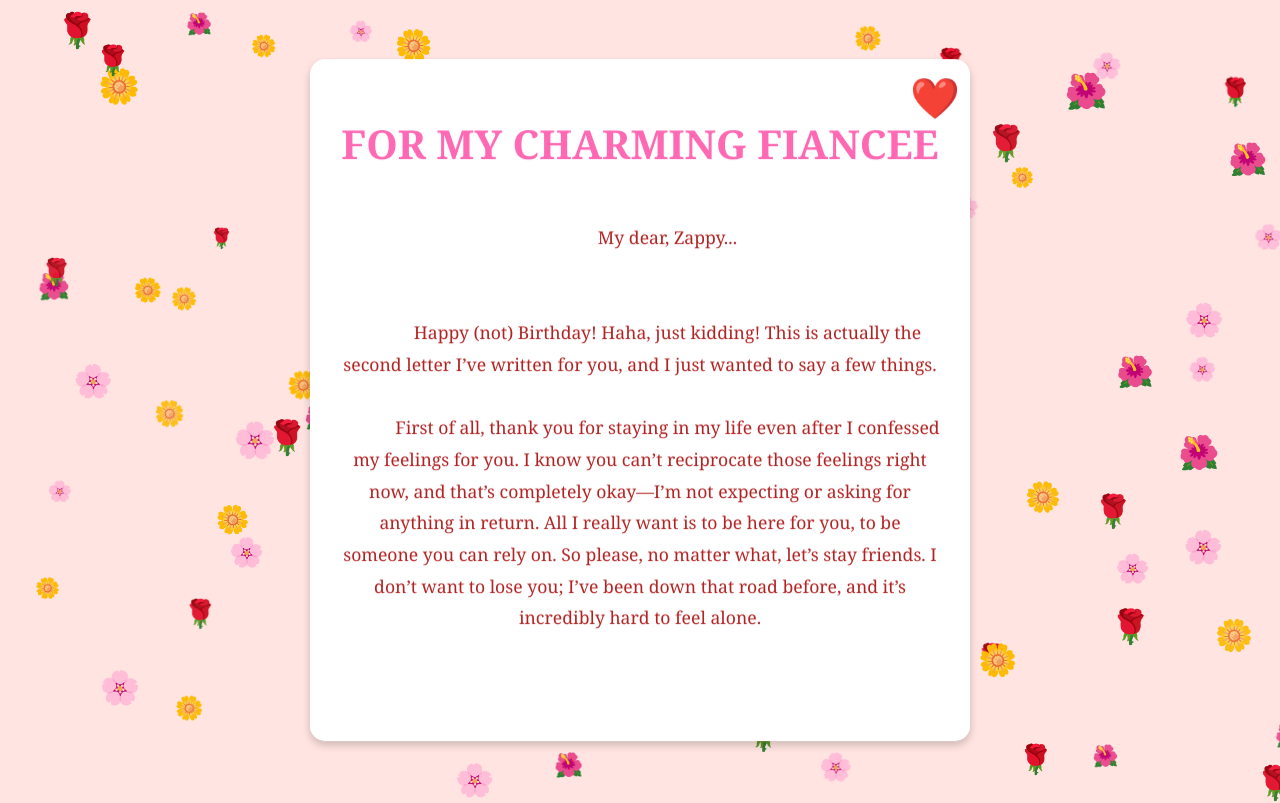
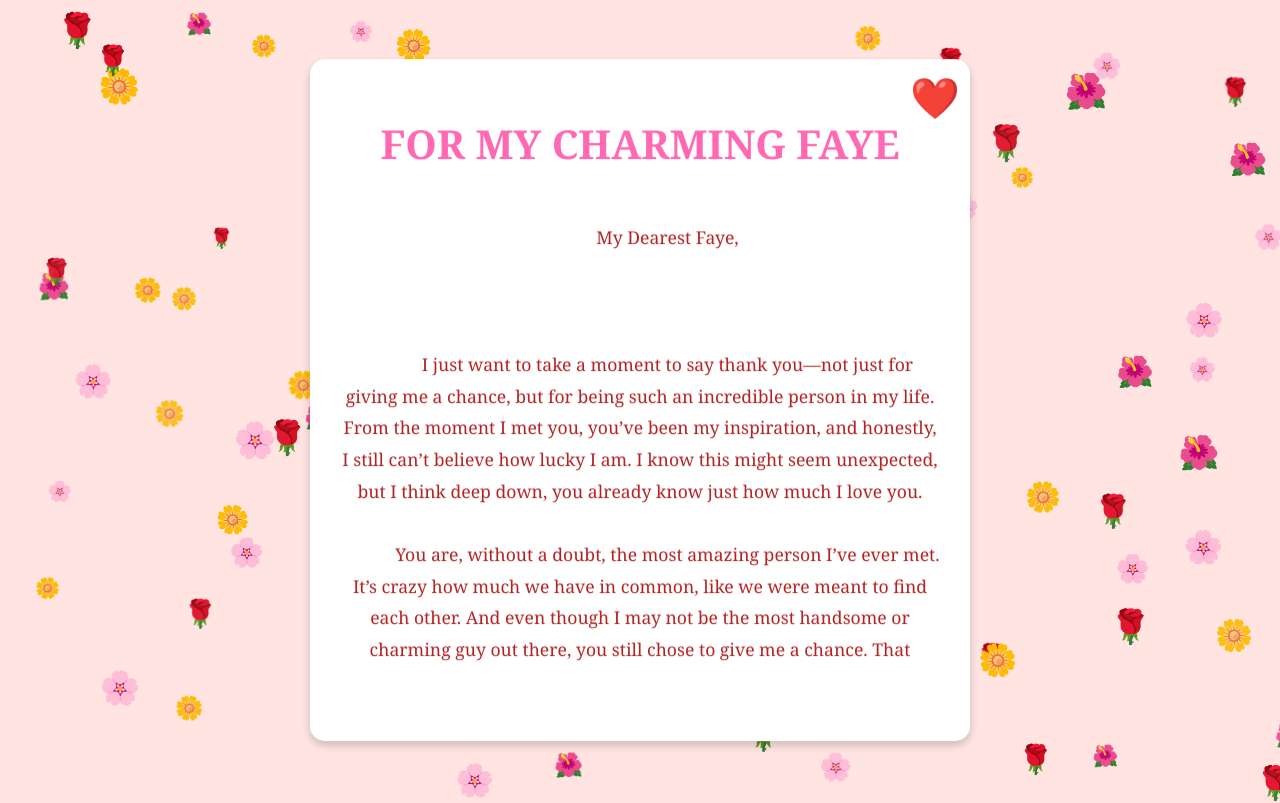
Before and after one commit to charlie22-dev/my-FAYE, a plain HTML site: page index.html in a window 1280 px wide. Both pictures are taken after a click on the element "❤️". Shown: the top 803 px of the page. Drawn offline with Linux system fonts and the light colour scheme.

Commit message:
Update index.html

```diff
--- a/index.html
+++ b/index.html
@@ -3,7 +3,7 @@
 <head>
     <meta charset="UTF-8">
     <meta name="viewport" content="width=device-width, initial-scale=1.0">
-    <title>For My Fiancée</title>
+    <title>For My faye</title>
     <style>
          body {
             margin: 0;
@@ -163,19 +163,20 @@
     <audio id="backgroundMusic" src="DANIEL - 은방울 (Lily of the Valley).mp3" type="audio/mpeg"></audio>
 
     <div class="container" id="letter">
-        <h1> FOR MY CHARMING FIANCEE</h1>
+        <h1> FOR MY CHARMING FAYE</h1>
         <p>
-            My dear, Zappy...<br><br>
-            Happy (not) Birthday! Haha, just kidding! This is actually the second letter I’ve written for you, and I just wanted to say a few things.
+            My Dearest Faye,<br><br>
 
-            First of all, thank you for staying in my life even after I confessed my feelings for you. I know you can’t reciprocate those feelings right now, and that’s completely okay—I’m not expecting or asking for anything in return. All I really want is to be here for you, to be someone you can rely on. So please, no matter what, let’s stay friends. I don’t want to lose you; I’ve been down that road before, and it’s incredibly hard to feel alone.
+            I just want to take a moment to say thank you—not just for giving me a chance, but for being such an incredible person in my life. From the moment I met you, you’ve been my inspiration, and honestly, I still can’t believe how lucky I am. I know this might seem unexpected, but I think deep down, you already know just how much I love you.
 
-            This letter is my way of showing you just how much I appreciate you and how much I care about you. I’m sorry if I became a little too attached or developed feelings, but I trust that one day, when things fall into place and you and your special someone are ready to take that next step together, my feelings will settle too. So don’t worry about me—I’m okay with how things are now.
+            You are, without a doubt, the most amazing person I’ve ever met. It’s crazy how much we have in common, like we were meant to find each other. And even though I may not be the most handsome or charming guy out there, you still chose to give me a chance. That means everything to me. I appreciate you so much—not just for the big things, but for all the little things you do, the ones that make my days brighter without you even realizing it.
 
-            You might wonder why I still go out of my way to make these small gestures, even if there’s no chance of us being more than friends. Well, it’s simple. I want you to feel the love, care, and attention you truly deserve. I’m doing this because I want you to know that you’re worthy of all that and more. So let me be here for you, let me do these small things until the day comes when you’re ready for that with someone special.
+            Now that I have the privilege of being your suitor, I want you to know I won’t take this for granted. I’ll do my best to become the best version of myself, not just for me, but for you—because you deserve that. And please, don’t ever feel like you have to carry everything on your own. I know you have silent battles, and I want you to know that you don’t have to face them alone. If you ever need someone to lean on, I’ll always be here—no judgment, no pressure. Just me, always willing to listen and be there for you.
 
-            Thank you, Zap, for everything. 😊 ❤️<br><br>
-            Your admirer, Charlie.
+            I could go on and on about all the things I love about you, but honestly? I love everything. I see so much of myself in you, and that only makes me love you more. Faye, you are truly one of a kind. You are beautiful—inside and out. And if you ever doubt that, let me remind you: you are more than just attractive. Your eyes, your smile, your heart, your kindness—everything about you is special. You are not just an "average girl." You are something rare, something precious, like an ocean filled with the most beautiful pearls.
+
+            I love you, Faye. Always. 😊 ❤️<br><br>
+            Your Suitor, ali.
         </p>
         <div class="close-heart" id="closeHeart" onclick="closeLetter()">❤️</div>
     </div>
```
